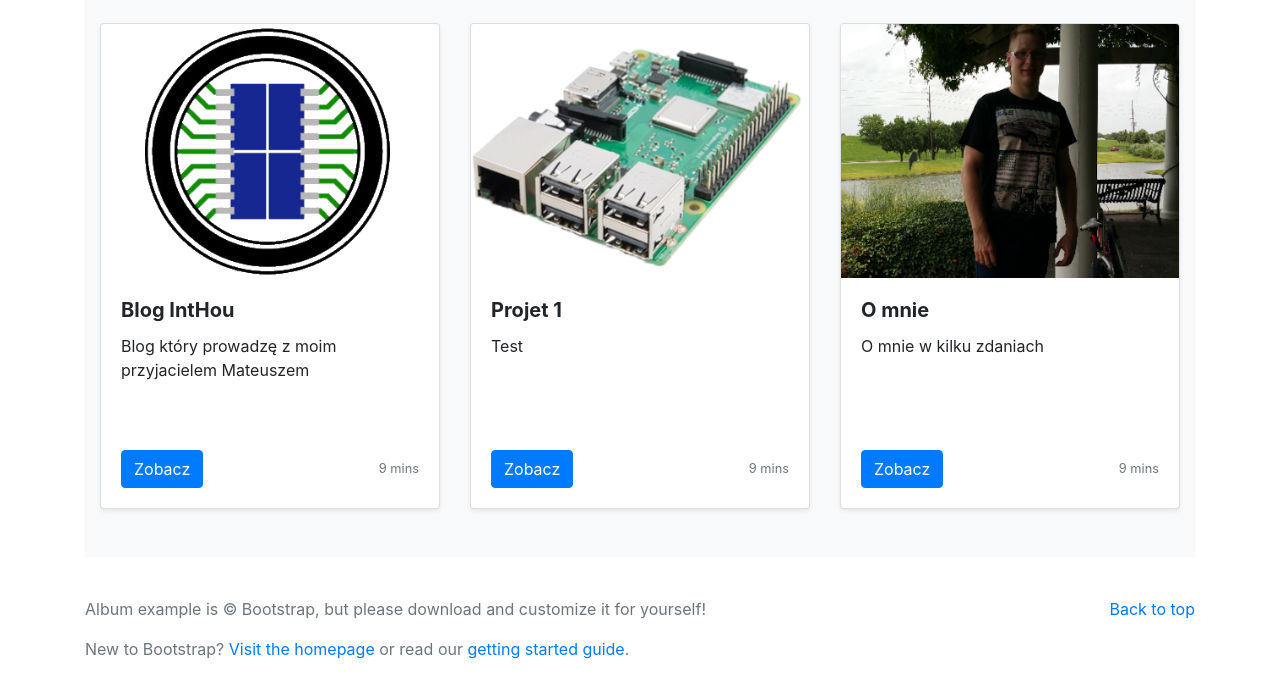
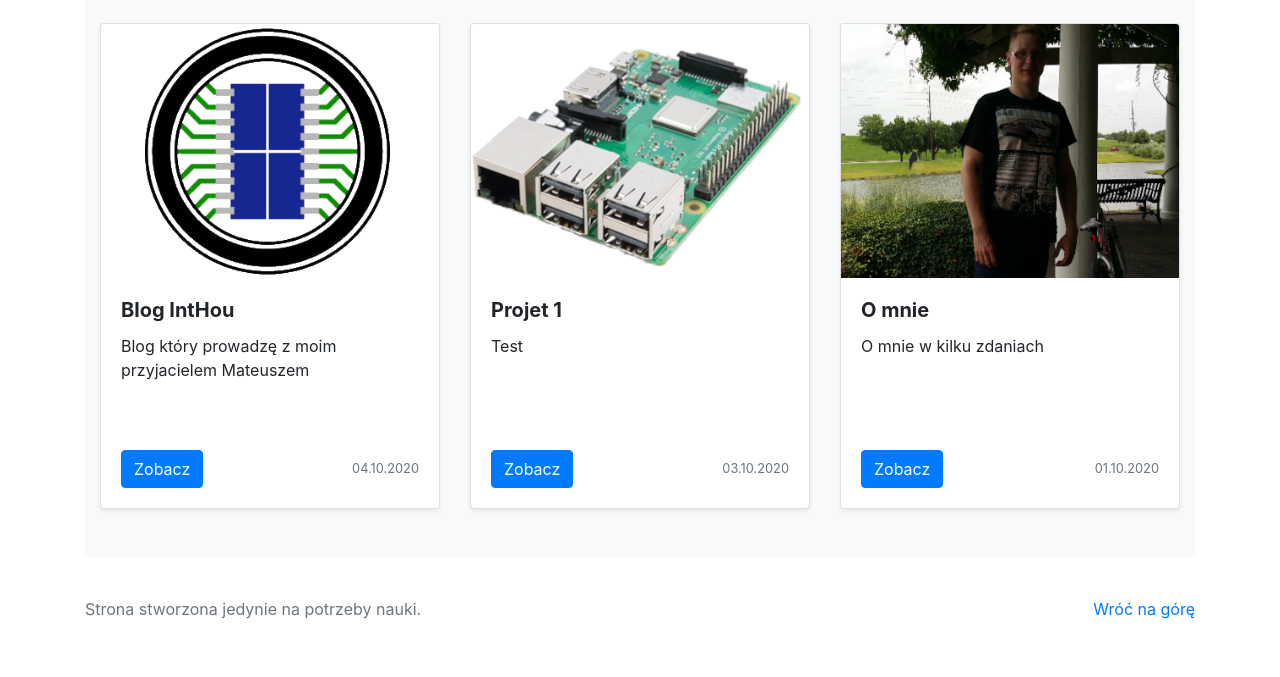
Before and after one commit to Gwyn4744/2.PersonalPortfolio, a Django app: page / in a window 1280 px wide. Shown: the part 733-1410 px from the top of the page. After the commit the page ends 1352 px from the top, so only its background shows below. Run offline with Django 3.2, Linux system fonts and the light colour scheme; data comes from the database, SQL or seed files in the repository; both versions use the stored data as it was after the commit; some libraries are stand-ins or nearby versions.

Commit message:
added style v0.0.12

```diff
--- a/personal_portfolio/blog/models.py
+++ b/personal_portfolio/blog/models.py
@@ -5,6 +5,7 @@ from django.db import models
 class Blog(models.Model):
     title = models.CharField(max_length=256)
     description = models.TextField()
+    image = models.ImageField(upload_to='blog/images/', default='blog/images/rpi.png')
     date = models.DateField()
 
     def __str__(self):
--- a/personal_portfolio/portfolio/models.py
+++ b/personal_portfolio/portfolio/models.py
@@ -1,4 +1,5 @@
 from django.db import models
+from datetime import date
 
 # Create your models here.
 
@@ -7,6 +8,7 @@ class Project(models.Model):
     description = models.CharField(max_length=256)
     image = models.ImageField(upload_to='portfolio/images/')
     url = models.URLField(blank=True)
+    date = models.DateField(default=date.today)
 
     def __str__(self):
         return self.title
--- a/personal_portfolio/portfolio/templates/portfolio/base.html
+++ b/personal_portfolio/portfolio/templates/portfolio/base.html
@@ -83,10 +83,9 @@
     <footer class="text-muted" style="margin-top:40px;">
       <div class="container">
         <p class="float-right">
-          <a href="#">Back to top</a>
+          <a href="#">Wróć na górę</a>
         </p>
-        <p>Album example is &copy; Bootstrap, but please download and customize it for yourself!</p>
-        <p>New to Bootstrap? <a href="https://getbootstrap.com/">Visit the homepage</a> or read our <a href="../getting-started/introduction/">getting started guide</a>.</p>
+        <p>Strona stworzona jedynie na potrzeby nauki.</p>
       </div>
     </footer>
     <!-- Optional JavaScript -->
--- a/personal_portfolio/portfolio/templates/portfolio/home.html
+++ b/personal_portfolio/portfolio/templates/portfolio/home.html
@@ -29,10 +29,10 @@
                 </div>
             </div>
             <div class="row">
-                <div class="col-md-4">
+                <div class="col-4">
                     <img src="{% static 'portfolio/dbv2.png' %}" width="100%">
                 </div>
-                <div class="col-md-8">
+                <div class="col-8">
                     <p class="lead text-muted"><i>"Nobody is gonna hit as hard as LIFE. But it ain't about how hard you hit, it's about how hard you can get hit and keep moving forward. That's how WINNING is done."</i></p>
                     <div style="justify-content: right; display: flex;"><small class="text-muted" >Sylvester Stallone</small></div><br>
                 </div>
@@ -63,7 +63,7 @@
                                             <a href="{{ project.url }}"><button type="button" class="btn btn-primary">Zobacz</button></a>
                                         </div>
                                     {% endif %}
-                                    <small class="text-muted">9 mins</small>
+                                    <small class="text-muted">{{ project.date|date:'d.m.Y' }}</small>
                                 </div>
                             </div>
                         </div>
```
Also changed, not shown: personal_portfolio/blog/templates/blog/blog.html (+29 -4 lines), personal_portfolio/blog/views.py (+18 -3 lines), personal_portfolio/blog/migrations/0002_blog_image.py (added), personal_portfolio/blog/migrations/0003_auto_20201004_0922.py (added), personal_portfolio/blog/static/blog/road2.jpeg (added), personal_portfolio/db.sqlite3, personal_portfolio/media/blog/images/dombed.png (added), personal_portfolio/media/blog/images/pic1.jpg (added), personal_portfolio/media/blog/images/road2.jpeg (added), personal_portfolio/media/blog/images/rpi.png (added), personal_portfolio/portfolio/migrations/0002_auto_20201004_0912.py (added), personal_portfolio/portfolio/migrations/0003_auto_20201004_0922.py (added), personal_portfolio/portfolio/migrations/0004_project_date.py (added).
